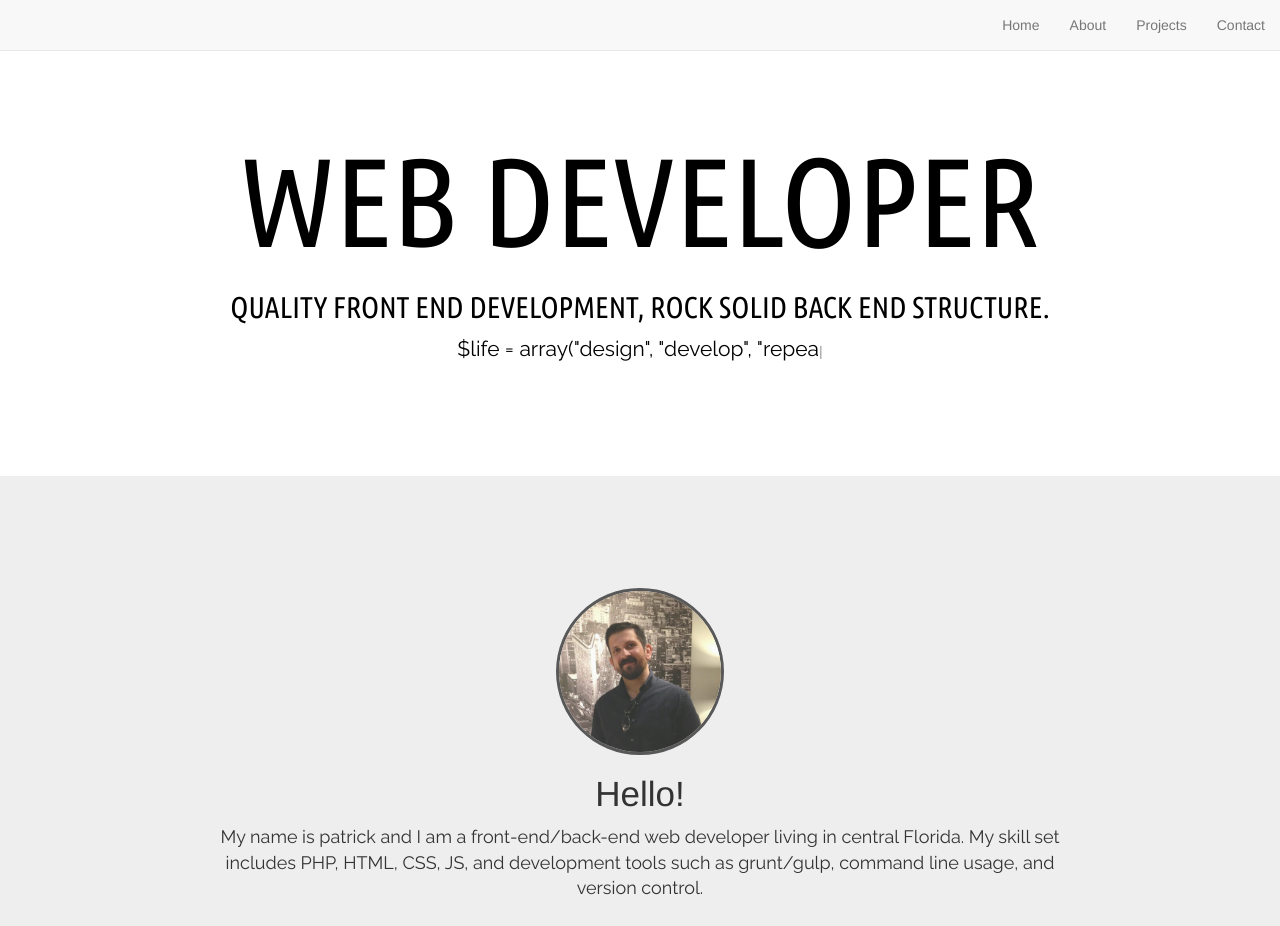
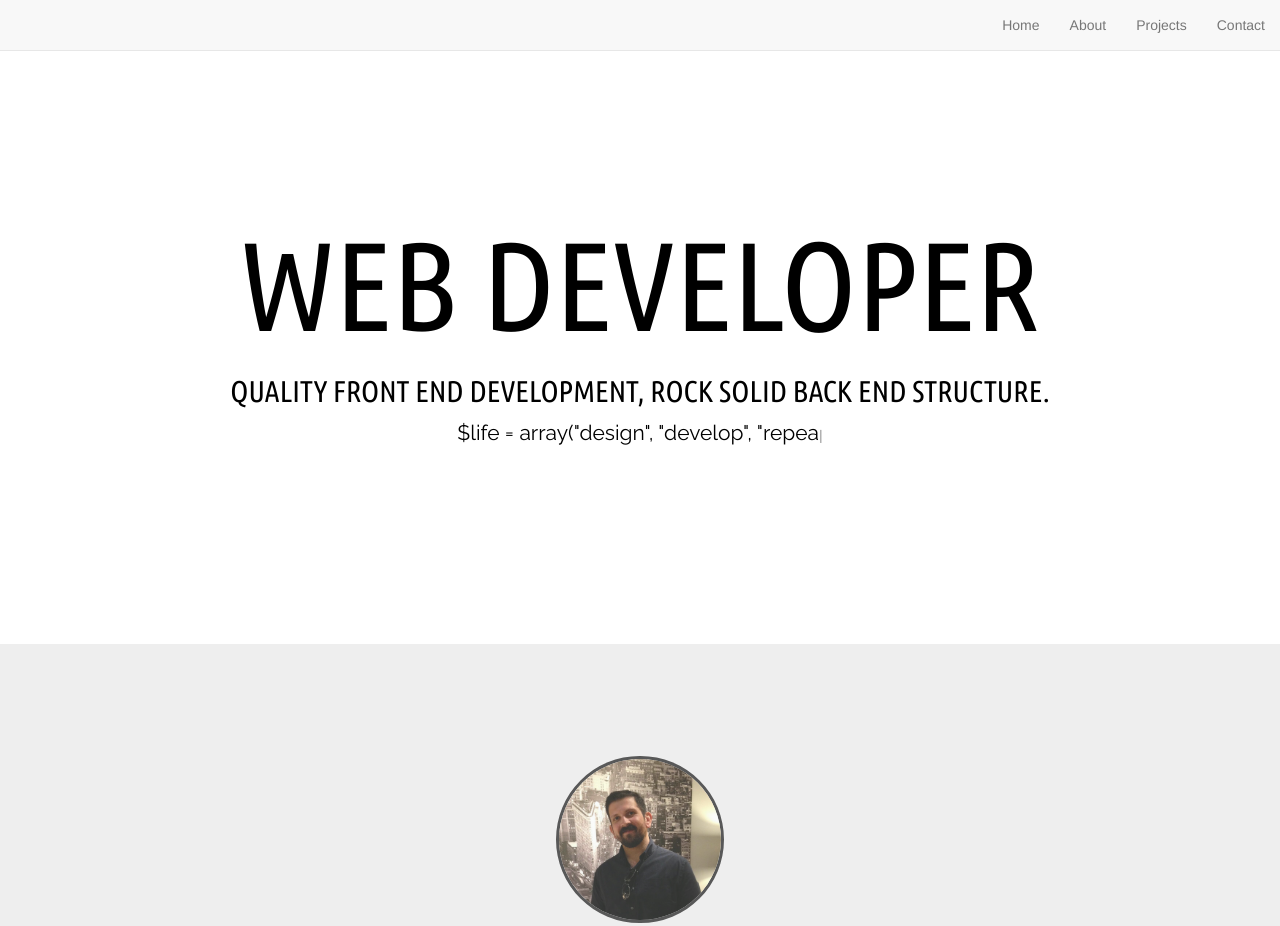
Before and after one commit to pcoridan/MyPortfolio, a website: page index.html in a window 1280 px wide. Shown: the top 926 px of the page. Drawn offline with nearby package versions, Linux system fonts and the light colour scheme.

Commit message:
fix to header padding

```diff
--- a/css/main.css
+++ b/css/main.css
@@ -306,6 +306,7 @@ h3 {
     background-image: url();
     text-align: center;
     color: #000;
+    padding: 14em 0;
 }
 .main h1, .main h2 {
     font-family: 'Ubuntu Condensed', sans-serif;
```
